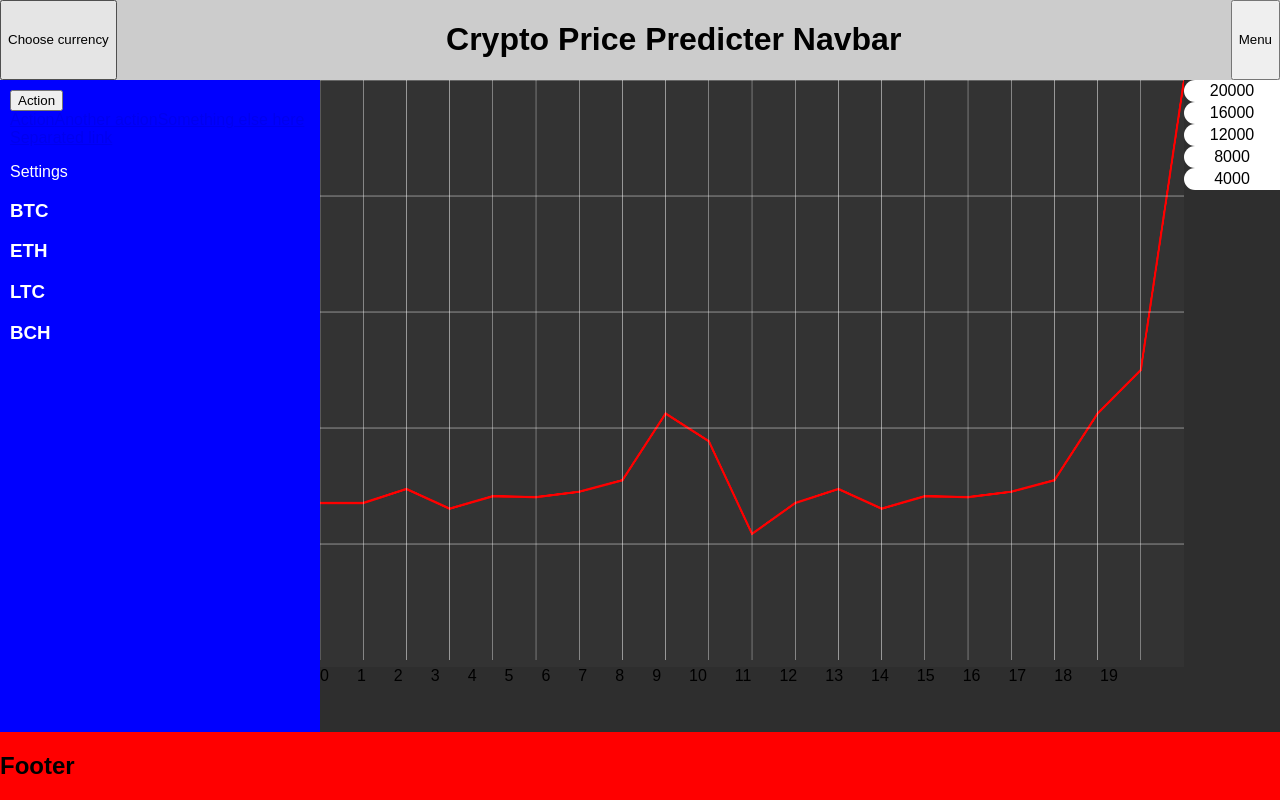
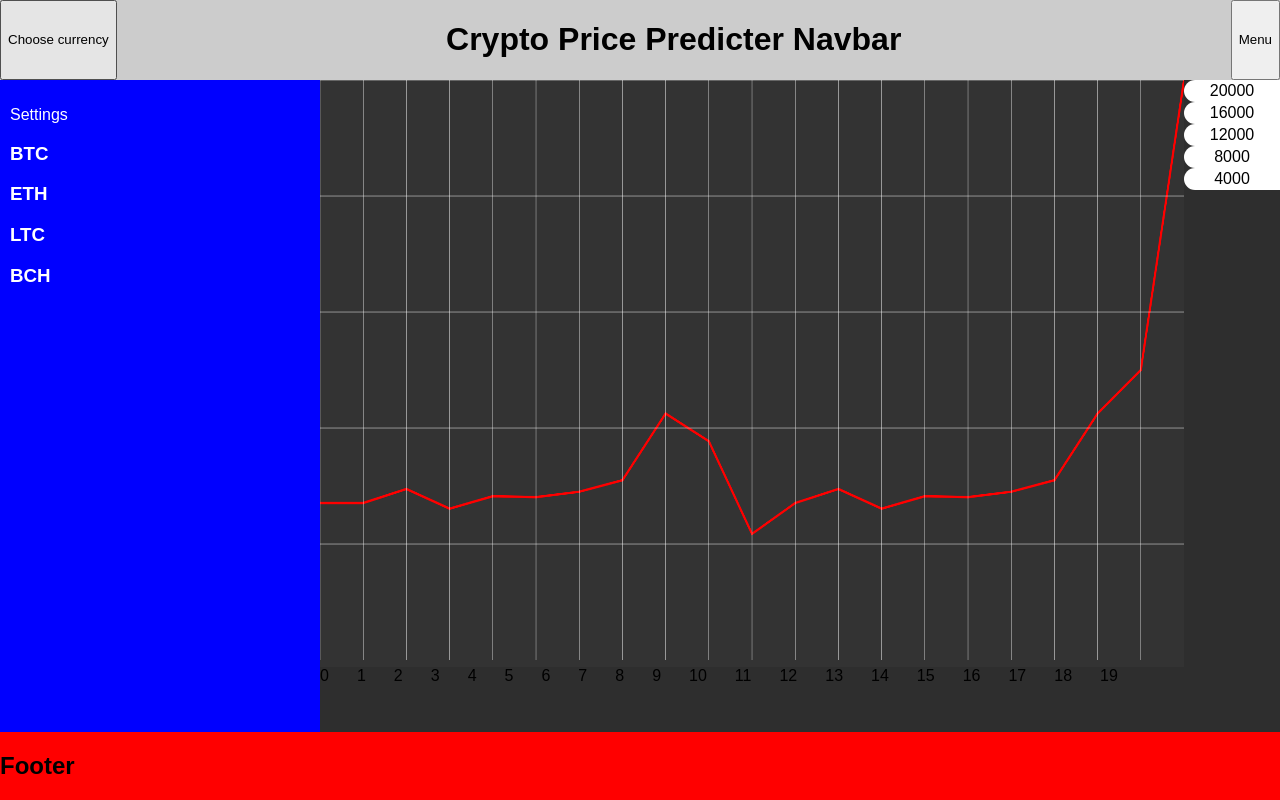
Before and after one commit to iSadist/CryptoPricePredicter, a React app in the folder cryptopricepredicter/: page / in a window 1280 px wide. Built offline with nearby package versions, Linux system fonts and the light colour scheme.

Commit message:
Remove bootstrap from last commit

```diff
--- a/cryptopricepredicter/src/Settings/SettingsView.js
+++ b/cryptopricepredicter/src/Settings/SettingsView.js
@@ -11,20 +11,6 @@ class SettingsView extends Component {
   render() {
     return (
       <div className="Settings">
-
-        <div class="btn-group">
-          <button type="button" class="btn btn-danger dropdown-toggle" data-toggle="dropdown" aria-haspopup="true" aria-expanded="false">
-            Action
-          </button>
-          <div class="dropdown-menu">
-            <a class="dropdown-item" href="#">Action</a>
-            <a class="dropdown-item" href="#">Another action</a>
-            <a class="dropdown-item" href="#">Something else here</a>
-            <div class="dropdown-divider"></div>
-            <a class="dropdown-item" href="#">Separated link</a>
-          </div>
-        </div>
-
         <p>Settings</p>
         <h3>BTC</h3>
         <h3>ETH</h3>
```
